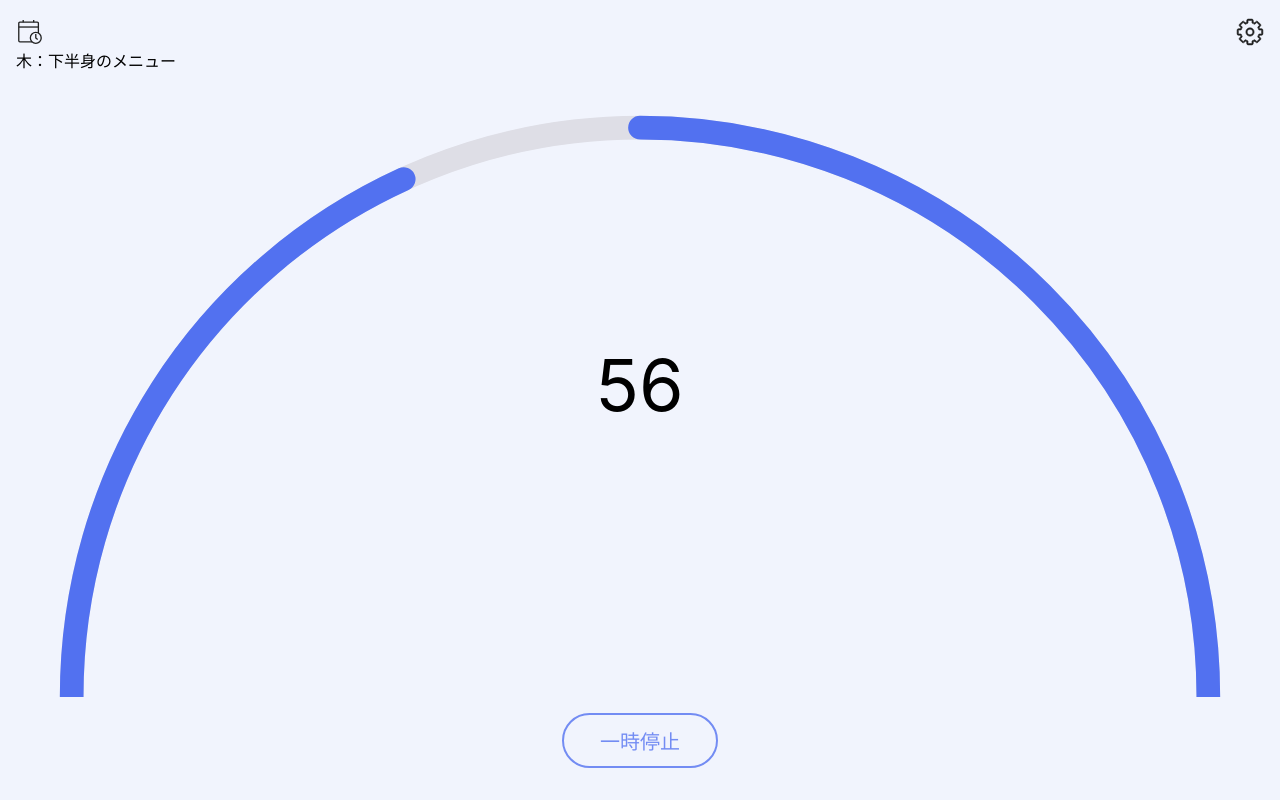
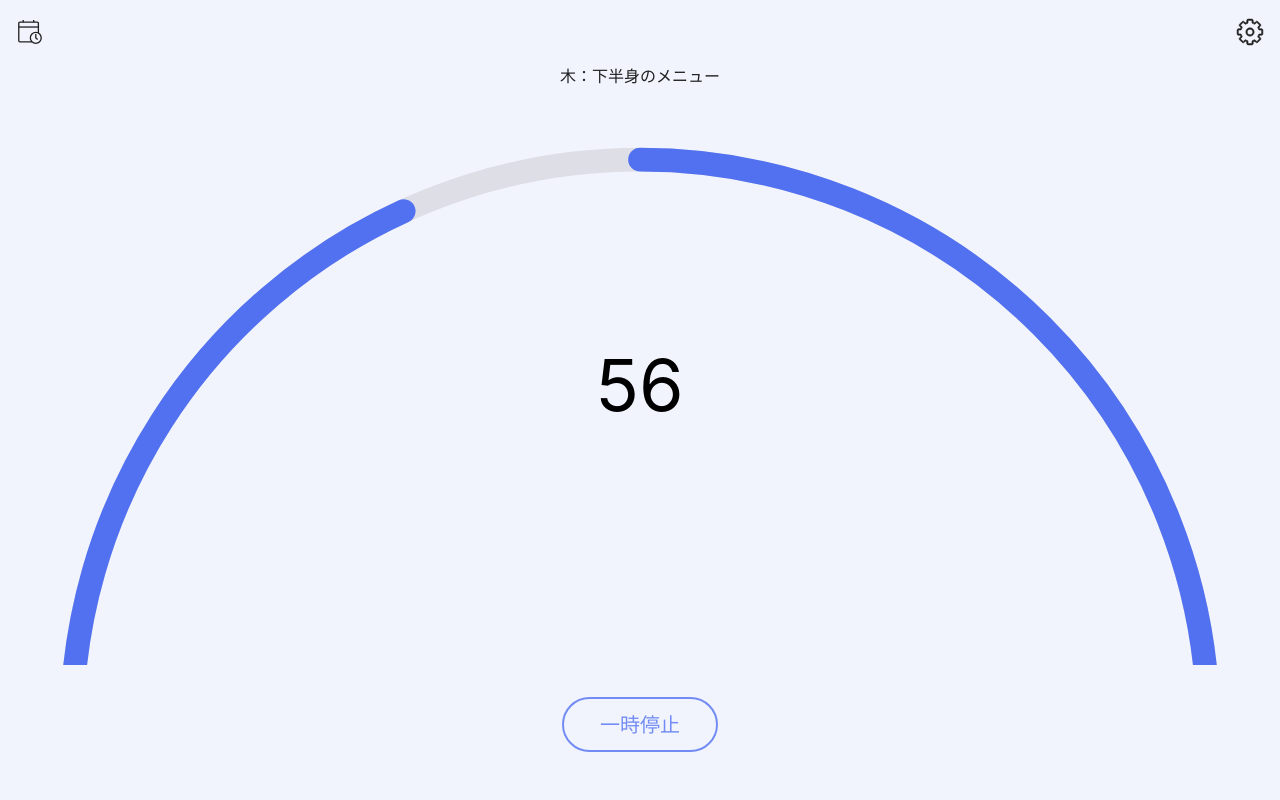
Before and after one commit to anagomeshi/trainist, a plain HTML site: page index.html in a window 1280 px wide. Drawn offline with Linux system fonts and the light colour scheme.

Commit message:
Update style.css

```diff
--- a/style.css
+++ b/style.css
@@ -77,6 +77,16 @@ html,body {
   box-sizing: border-box;
 }
 
+/* 今日のメニュー */
+.today-menu-label{
+  margin: 16px 0;
+  text-align: center;
+  color: #202020;
+  font-size: 1.0rem;
+  line-height: 1.5;
+  box-sizing: border-box;
+}
+
 /* タイマーコンテイナー */
 .timer-container {
   position: relative;
@@ -122,11 +132,9 @@ html,body {
   display: flex;
   align-items: center;
   justify-content: center;
-  flex-direction: row;
-  gap: 32px;
   width: 100%;
   height: auto;
-  padding: 16px;
+  padding: 32px;
   box-sizing: border-box;
 }
 
@@ -143,6 +151,7 @@ html,body {
   border-radius: 48px;
   color: #738cf3;
   font-size: 1.25rem;
+  line-height: 1.5;
   box-sizing: border-box;
 }
 
```
